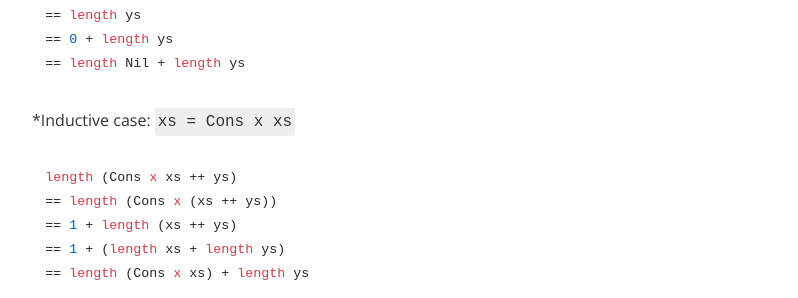
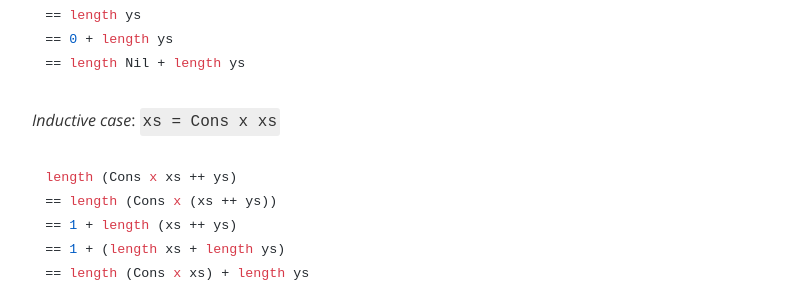
Before and after one commit to superhaNds/superhaNds.github.io, a Jekyll site: the page built from _posts/2018-03-05-ind.md, in a window 1280 px wide and 900 px high, scrolled down 2473 px. Shown: the part 151-449 px from the top of the window, without its empty margins (240-1038 px from the left). Built offline with Jekyll 4.4.1, drawn with Linux system fonts in a browser that asks for light colours; nearby versions of some CDN libraries; formulas are drawn with MathJax 3.

Commit message:
config update

````diff
--- a/_config.yml
+++ b/_config.yml
@@ -24,12 +24,15 @@
 logo: "/assets/logo.png"
 
 # Build settings
+highlighter: rouge
 markdown: kramdown
-highlighter: rouge
+kramdown:
+  input: GFM
 paginate: 5
 paginate_path: "/page:num/"
 inter_post_navigation: false
 highlightjs_theme: "github"
+
 
 # Archive settings (see https://github.com/jekyll/jekyll-archives/)
 jekyll-archives:
--- a/_posts/2018-03-05-ind.md
+++ b/_posts/2018-03-05-ind.md
@@ -111,7 +111,7 @@
 == length Nil + length ys
 ```
 
-*Inductive case: `xs = Cons x xs`
+*Inductive case*: `xs = Cons x xs`
 
 ```haskell
 length (Cons x xs ++ ys)
````
